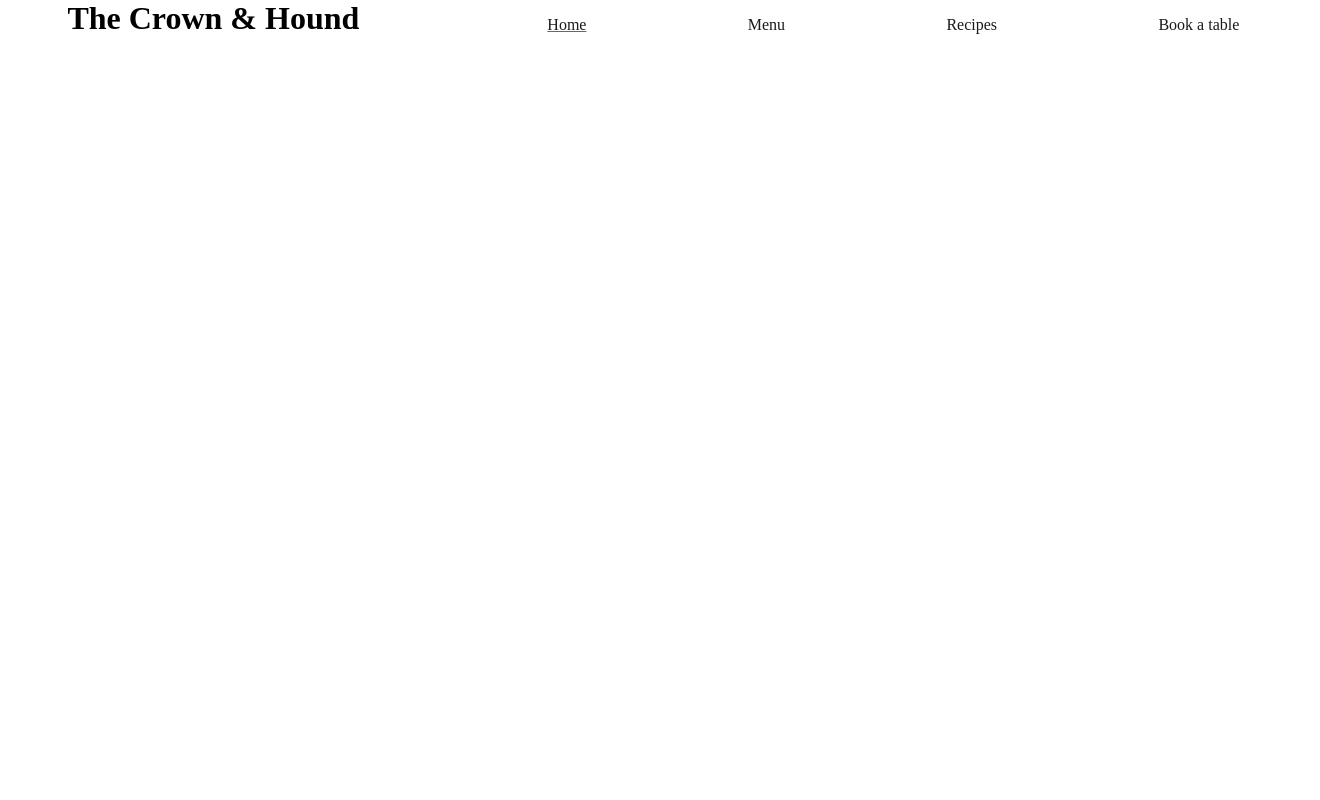
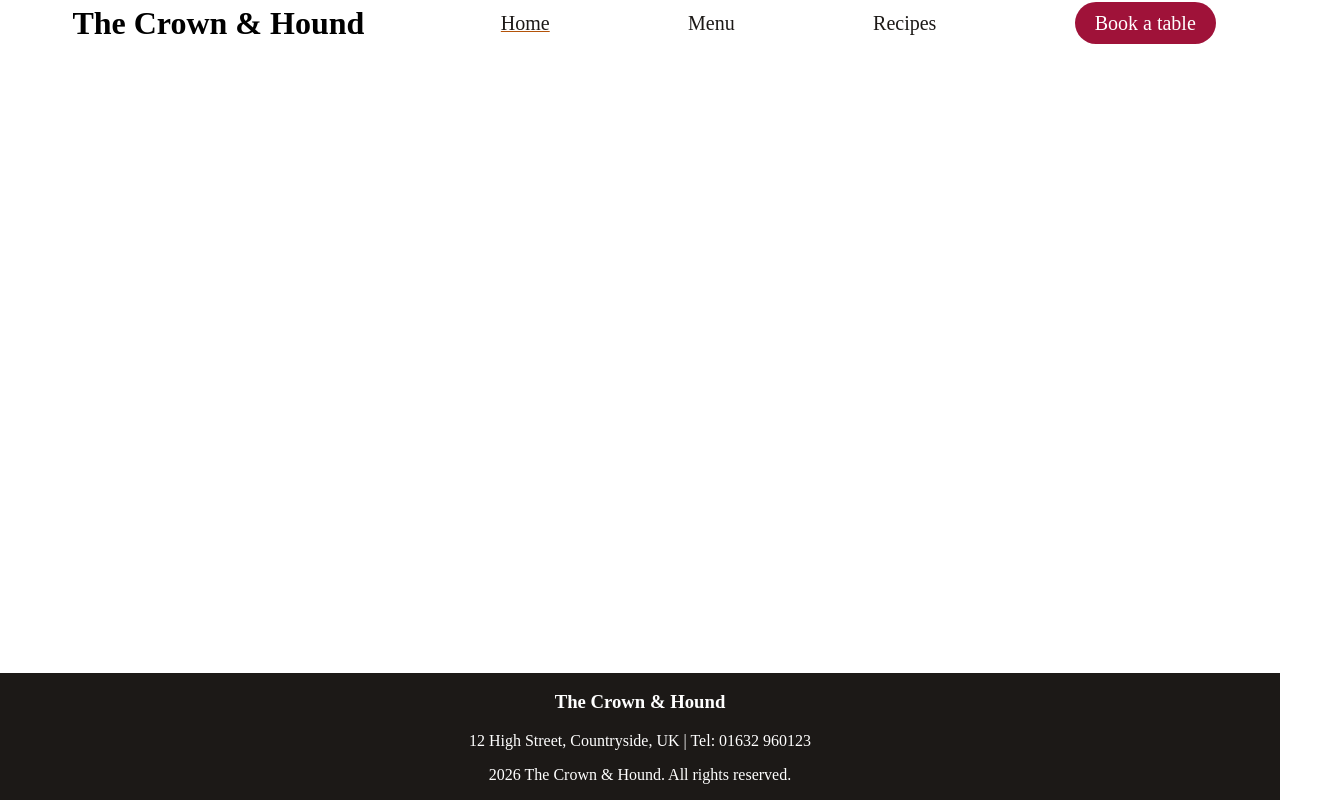
Before and after one commit to devjldp/thecrown_restaurant, a plain HTML site: page index.html in a window 1280 px wide. Shown: the whole page, 1320 px wide, since content can reach past the window. Drawn offline with Linux system fonts and the light colour scheme.

Commit message:
Add footer

```diff
--- a/assets/css/styles.css
+++ b/assets/css/styles.css
@@ -27,10 +27,21 @@
 
 }
 
+.colour-white{
+    color:#ffffff
+}
+
+
 body{
     margin: 0 auto;
+    display: flex;
+    min-height: 100vh; /* */
+    flex-direction: column;
 }
 
+main{
+    flex: 1 0 auto;
+}
 
 /* Home.html */
 
@@ -41,12 +52,15 @@ header{
     display: flex;
     flex-direction: row;
     justify-content: space-around;
+    align-items: center;
+    margin: 5px;
 }
 
 h1{
     margin:0;
     flex: 1;
     text-align: center;
+    font-family: var(--font-heading);
 }
 
 nav{
@@ -60,14 +74,33 @@ nav{
     display: flex;
     flex-direction: row;
     justify-content: space-around;
+    margin:0;
+    padding: 0;
 }
 
 #navigation-elements  a{
     text-decoration: none;
     color: var(--colour-primary);
+    font-family: var(--font-heading);
+    font-size: 20px;
 }
 
 .active{
     color: var(--colour-hover);
     text-decoration: underline;
 }
+
+.btn-nav{
+    background-color: var(--colour-section-heading);
+    color: var(--colour-white) !important;
+    padding: 10px 20px;
+    border-radius: 25px;
+}
+
+/* footer */
+
+footer{
+    background-color: var(--colour-primary);
+    color: var(--colour-white);
+    text-align: center;
+}
--- a/index.html
+++ b/index.html
@@ -23,7 +23,7 @@
                     <a href="recipe.html" aria-label="Go to recipes page">Recipes</a>
                 </li>
                 <li>
-                    <a href="book.html" aria-label="Go to book page">Book a table</a>
+                    <a href="book.html" aria-label="Go to book page" class="btn-nav">Book a table</a>
                 </li>
             </ul>
         </nav>
@@ -32,7 +32,11 @@
     <main></main>
 
 
-    <footer></footer>
+    <footer>
+        <h3>The Crown & Hound</h3>
+        <p>12 High Street, Countryside, UK | Tel: 01632 960123</p>
+        <p>2026 The Crown & Hound. All rights reserved.</p>
+    </footer>
 
 
 
```
Also changed, not shown: book.html (+7 -2 lines), menu.html (+9 -3 lines), recipe.html (+9 -3 lines).
